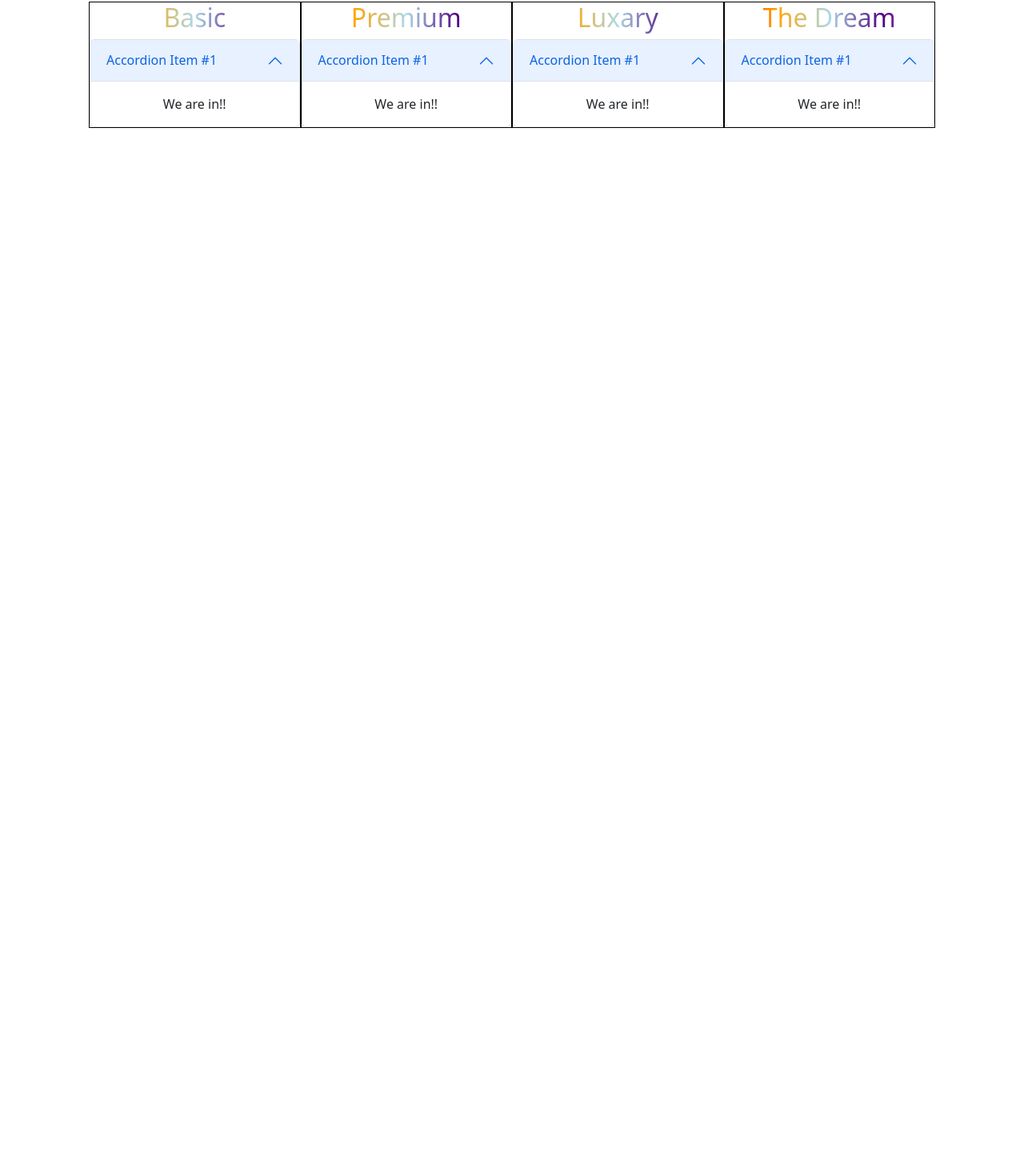
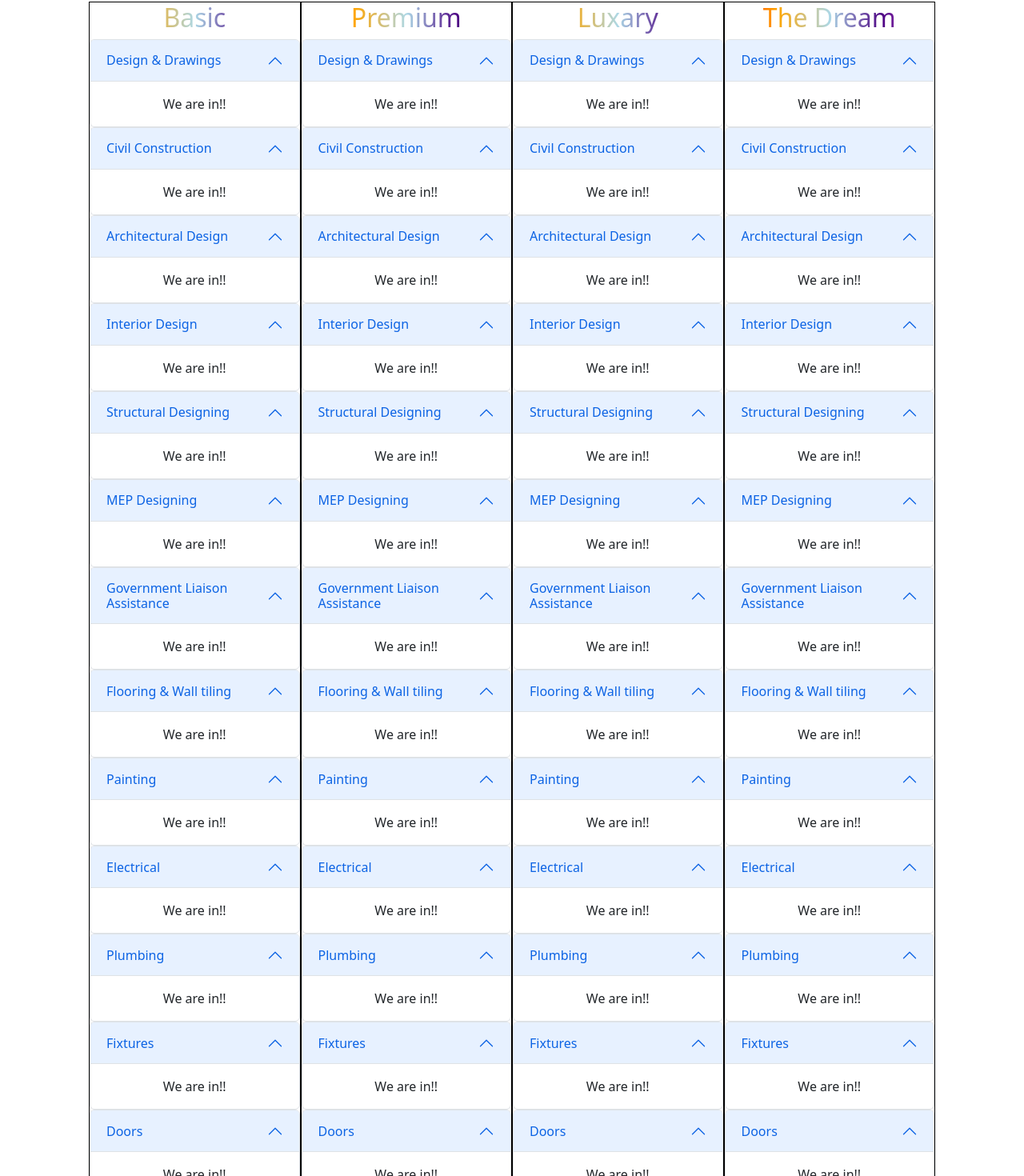
Before and after one commit to bsaisushanth99999/construction-website, a React (Create React App) app: page / in a window 1280 px wide. Shown: the part 749-2219 px from the top of the page at 80% size. Before the commit the page ends 924 px from the top, so only its background shows below. Built offline with nearby package versions, Linux system fonts and the light colour scheme.

Commit message:
Accordian Header Set!

```diff
--- a/src/JSX/Accordian.jsx
+++ b/src/JSX/Accordian.jsx
@@ -1,16 +1,16 @@
 import React from "react";
 import { MDBAccordion, MDBAccordionItem } from 'mdb-react-ui-kit';
 
-function Accordian() {
+function Accordian(props) {
     return(
         <div className="accordianElement">
-        <MDBAccordion initialActive={1}>
-            <MDBAccordionItem collapseId={1} headerTitle='Accordion Item #1'>
+        <MDBAccordion initialActive={0}>
+            <MDBAccordionItem collapseId={0} headerTitle={props.header}>
                 We are in!!
             </MDBAccordionItem>
         </MDBAccordion>
         </div>
     )
 }
-
+//
 export default Accordian;
--- a/src/JSX/OurPackages.jsx
+++ b/src/JSX/OurPackages.jsx
@@ -1,7 +1,16 @@
 import React from "react";
 import Accordian from "./Accordian";
+import accordianData from "../packagesData.json";
 
 function OurPackages() {
+
+    function accordialLoop() {
+        return accordianData.accordianHeadings.map((x, y) => {
+            return (
+                <Accordian header = {x}/>
+            )
+        })
+    }
     return(
     <div className="packageMainDiv">
         <div className="ourPackagesText">
@@ -12,19 +21,19 @@ function OurPackages() {
         <div className="packageTableData">
             <div className="firstDiv">
                 <h2>Basic</h2>
-                <Accordian />
+                {accordialLoop()}
             </div>
             <div className="secondDiv">
                 <h2>Premium</h2>
-                <Accordian />
+                {accordialLoop()}
             </div>
             <div className="thirdDiv">
                 <h2>Luxary</h2>
-                <Accordian />
+                {accordialLoop()}
             </div>
             <div className="fourthDiv">
                 <h2>The Dream</h2>
-                <Accordian />
+                {accordialLoop()}
             </div>
         </div>
     </div>
--- /dev/null
+++ b/src/packagesData.json
@@ -0,0 +1,24 @@
+{
+    "accordianHeadings" : [
+        "Design & Drawings",
+        "Civil Construction",
+        "Architectural Design",
+        "Interior Design",
+        "Structural Designing",
+        "MEP Designing",
+        "Government Liaison Assistance",
+        "Flooring & Wall tiling",
+        "Painting",
+        "Electrical",
+        "Plumbing",
+        "Fixtures",
+        "Doors",
+        "Windows",
+        "Fabrication",
+        "Compound Wall",
+        "Elevation",
+        "Exclusions & Incidentals",
+        "Payment Structure",
+        "Warranty and Guarantee"
+    ]
+}
```
